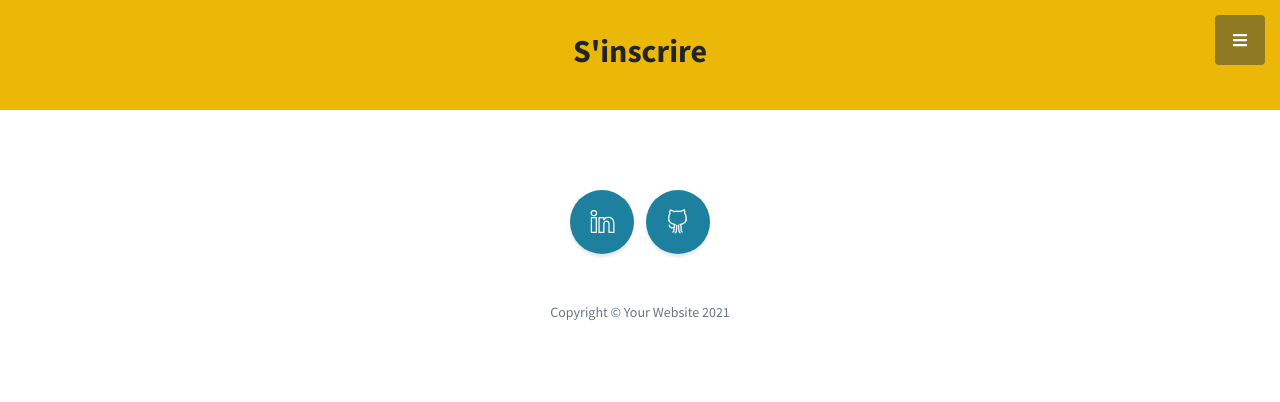
After one commit to Lamia7/MovieLanguage, a Django app: page /users/register/ in a window 1280 px wide. The commit adds this page. Shown: the top 402 px of the page. Run offline with Django 3.2, Linux system fonts and the light colour scheme; some libraries are stand-ins or nearby versions.

Commit message:
✨ feat/users: Start 'register' template with header component

```diff
--- /dev/null
+++ b/static/src/scss/components/_users_header.scss
@@ -0,0 +1,7 @@
+//
+// Users' header
+//
+
+section#users-header {
+    padding: 2rem 0rem;
+}
--- a/static/src/scss/styles.scss
+++ b/static/src/scss/styles.scss
@@ -14,6 +14,7 @@
 // Components
 @import "./components/sidebar.scss";
 @import "./components/buttons.scss";
+@import "./components/users_header.scss";
 
 // Sections
 @import "./sections/cta.scss";
--- /dev/null
+++ b/templates/users/register.html
@@ -0,0 +1,14 @@
+{% extends 'base.html' %} {% load static %}
+{% block title %}Movie Language - Registration{% endblock title %} {% block content %}
+
+<!-- Header -->
+<section class="bg-secondary" id="users-header">
+  <div class="container px-4 px-lg-5 text-center">
+    <div class="row gx-4 gx-lg-5 justify-content-center">
+      <div class="col-lg-10">
+        <h2>S'inscrire</h2>
+      </div>
+    </div>
+  </div>
+</section>
+{% endblock content %}
```
Also changed, not shown: static/dist/css/styles.css.
